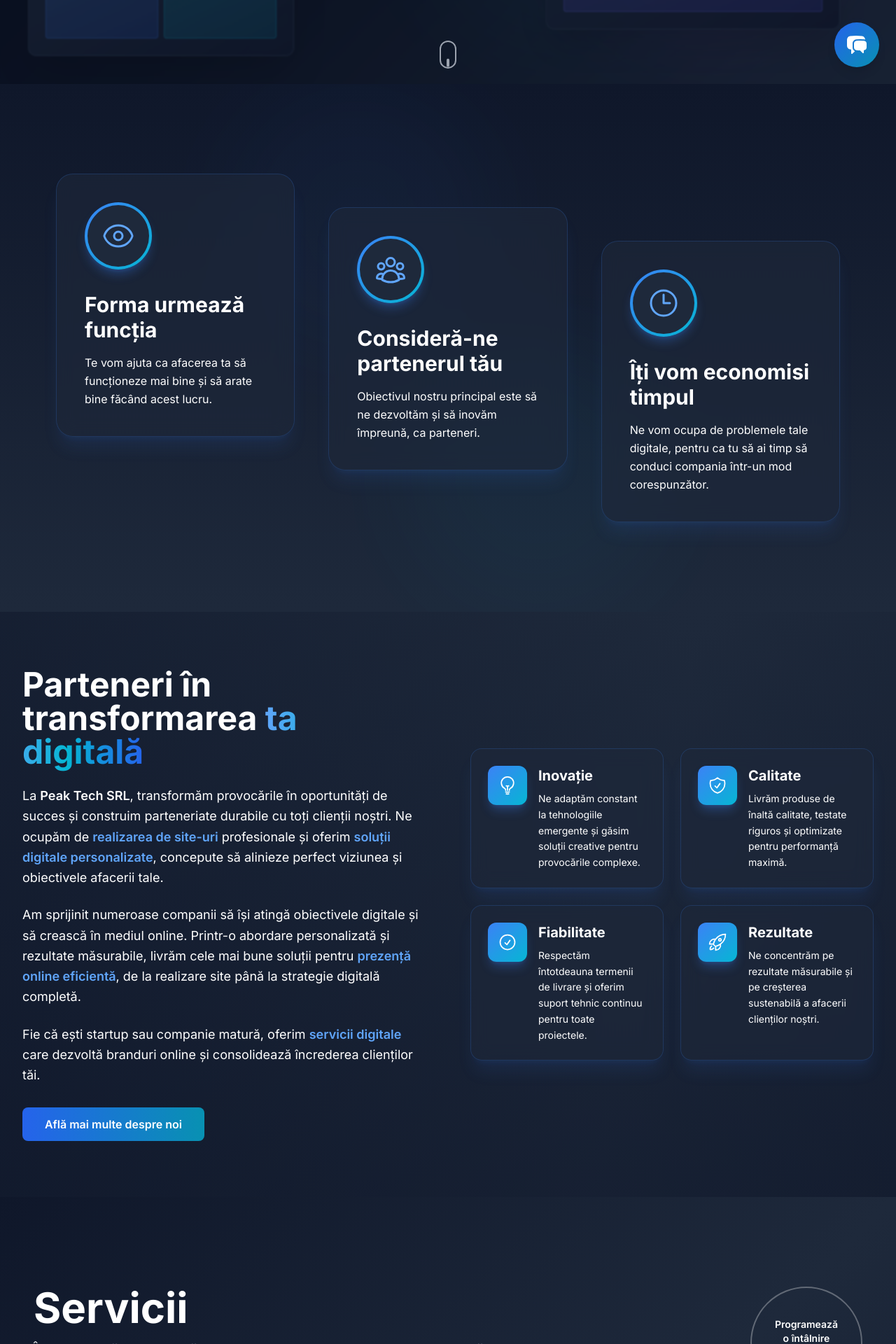
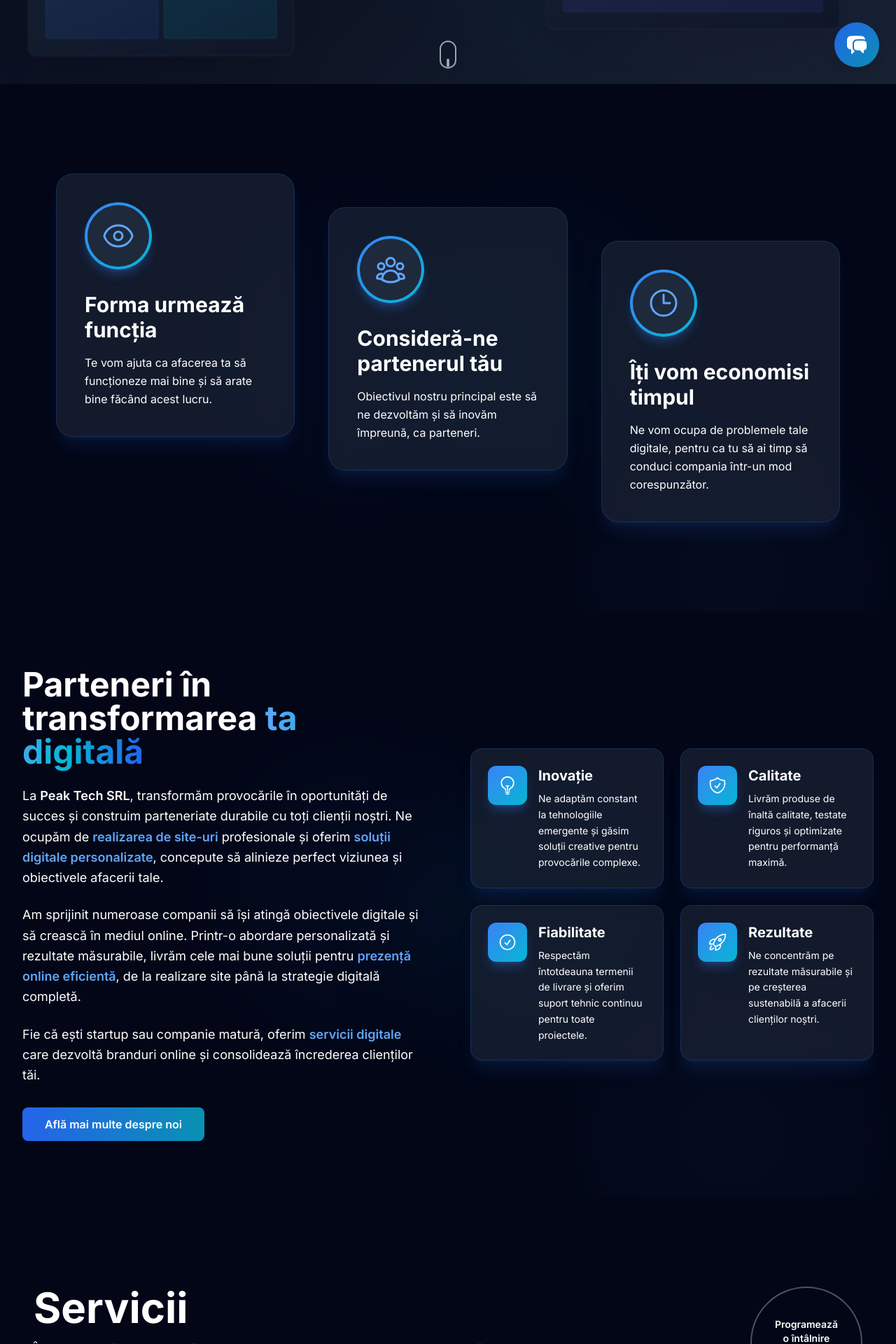
Before and after one commit to AndreiSimionescu12/PEAK_TECH_PLATFORM, a Next.js app: page / in a window 1280 px wide. Shown: the part 680-2600 px from the top of the page at 70% size. Built offline with nearby package versions, Linux system fonts and the light colour scheme.

Commit message:
improvement

```diff
--- a/components/Footer.tsx
+++ b/components/Footer.tsx
@@ -7,8 +7,13 @@ export default function Footer() {
   const currentYear = new Date().getFullYear()
 
   return (
-    <footer className="bg-slate-900/50 backdrop-blur-sm border-t border-slate-800">
-      <div className="container-custom section-padding">
+    <footer className="relative bg-slate-950 border-t border-blue-500/20 overflow-hidden">
+      {/* Background decorations */}
+      <div className="absolute inset-0 opacity-20">
+        <div className="absolute top-1/4 left-1/4 w-96 h-96 bg-blue-500/10 rounded-full blur-3xl"></div>
+        <div className="absolute bottom-1/4 right-1/4 w-96 h-96 bg-cyan-500/10 rounded-full blur-3xl"></div>
+      </div>
+      <div className="container-custom section-padding relative z-10">
         <div className="grid grid-cols-1 md:grid-cols-4 gap-8">
           {/* Company Info */}
           <motion.div
--- a/sections/AboutSection.tsx
+++ b/sections/AboutSection.tsx
@@ -28,8 +28,14 @@ export default function AboutSection() {
   ]
 
   return (
-    <section id="about" className="section-padding bg-gradient-to-b from-slate-800/30 to-slate-900/50">
-      <div className="container-custom">
+    <section id="about" className="relative section-padding bg-slate-950 overflow-hidden">
+      {/* Background decorations */}
+      <div className="absolute inset-0 opacity-30">
+        <div className="absolute top-1/4 left-1/4 w-96 h-96 bg-blue-500/10 rounded-full blur-3xl"></div>
+        <div className="absolute bottom-1/4 right-1/4 w-96 h-96 bg-cyan-500/10 rounded-full blur-3xl"></div>
+        <div className="absolute top-2/3 left-2/3 w-96 h-96 bg-blue-400/10 rounded-full blur-3xl"></div>
+      </div>
+      <div className="container-custom relative z-10">
         <div className="grid grid-cols-1 lg:grid-cols-2 gap-16 items-center">
           {/* Left Column - Content */}
           <motion.div
--- a/sections/ContactSection.tsx
+++ b/sections/ContactSection.tsx
@@ -73,8 +73,15 @@ export default function ContactSection() {
   ]
 
   return (
-    <section id="contact" className="section-padding bg-gradient-to-b from-slate-900/50 to-slate-800/30">
-      <div className="container-custom">
+    <section id="contact" className="relative py-20 md:py-32 bg-slate-950 overflow-hidden">
+      {/* Background decorations */}
+      <div className="absolute inset-0 opacity-30">
+        <div className="absolute top-1/4 left-1/4 w-96 h-96 bg-blue-500/10 rounded-full blur-3xl"></div>
+        <div className="absolute bottom-1/4 right-1/4 w-96 h-96 bg-cyan-500/10 rounded-full blur-3xl"></div>
+        <div className="absolute top-2/3 left-2/3 w-96 h-96 bg-blue-400/10 rounded-full blur-3xl"></div>
+      </div>
+
+      <div className="container-custom relative z-10">
         {/* Header */}
         <motion.div
           initial={{ opacity: 0, y: 30 }}
@@ -361,21 +368,6 @@ export default function ContactSection() {
               </div>
             </div>
 
-            <div className="bg-slate-800/50 border border-slate-700 rounded-xl p-6">
-              <div className="flex items-start space-x-4">
-                <div className="w-12 h-12 bg-blue-500/20 rounded-full flex items-center justify-center flex-shrink-0">
-                  <CodeBracketIcon className="w-6 h-6 text-blue-500" />
-                </div>
-                <div>
-                  <h3 className="text-xl font-bold text-white mb-2">
-                    Suport tehnic inclus
-                  </h3>
-                  <p className="text-gray-300">
-                    după lansare pentru a ne asigura că totul funcționează perfect și că ești mulțumit de rezultat.
-                  </p>
-                </div>
-              </div>
-            </div>
 
             {/* CTA Card */}
             <div className="bg-gradient-to-br from-blue-500/10 to-cyan-500/10 border border-blue-500/20 rounded-xl p-6">
--- a/sections/ServicesSection.tsx
+++ b/sections/ServicesSection.tsx
@@ -6,11 +6,12 @@ import { siteConfig } from '@/constants/siteConfig'
 
 export default function ServicesSection() {
   return (
-    <section id="services" className="relative py-12 md:py-20 lg:py-32 bg-gradient-to-br from-slate-900 via-slate-800 to-slate-900 overflow-hidden">
+    <section id="services" className="relative py-12 md:py-20 lg:py-32 bg-slate-950 overflow-hidden">
       {/* Background decorations */}
-      <div className="absolute inset-0 opacity-20">
+      <div className="absolute inset-0 opacity-30">
         <div className="absolute top-1/4 right-1/4 w-96 h-96 bg-blue-500/10 rounded-full blur-3xl"></div>
         <div className="absolute bottom-1/4 left-1/4 w-96 h-96 bg-cyan-500/10 rounded-full blur-3xl"></div>
+        <div className="absolute top-1/2 left-1/2 w-96 h-96 bg-blue-400/10 rounded-full blur-3xl"></div>
       </div>
 
       <div className="container-custom relative z-10 px-6 md:px-8 lg:px-12">
--- a/sections/ValuesSection.tsx
+++ b/sections/ValuesSection.tsx
@@ -29,11 +29,12 @@ export default function ValuesSection() {
   ]
 
   return (
-    <section className="relative py-20 md:py-32 bg-gradient-to-b from-slate-900 to-slate-800 overflow-hidden">
+    <section className="relative py-20 md:py-32 bg-slate-950 overflow-hidden">
       {/* Background Decorations */}
-      <div className="absolute inset-0 opacity-20">
-        <div className="absolute top-0 left-1/4 w-96 h-96 bg-blue-500/20 rounded-full blur-3xl"></div>
-        <div className="absolute bottom-0 right-1/4 w-96 h-96 bg-cyan-500/20 rounded-full blur-3xl"></div>
+      <div className="absolute inset-0 opacity-30">
+        <div className="absolute top-1/4 left-1/4 w-96 h-96 bg-blue-500/10 rounded-full blur-3xl"></div>
+        <div className="absolute bottom-1/4 right-1/4 w-96 h-96 bg-cyan-500/10 rounded-full blur-3xl"></div>
+        <div className="absolute top-2/3 left-2/3 w-96 h-96 bg-blue-400/10 rounded-full blur-3xl"></div>
       </div>
 
       <div className="container mx-auto px-6 lg:px-12 xl:px-20 relative z-10">
```
